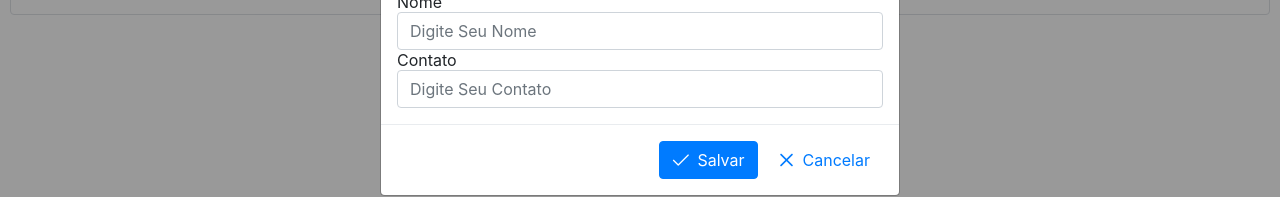
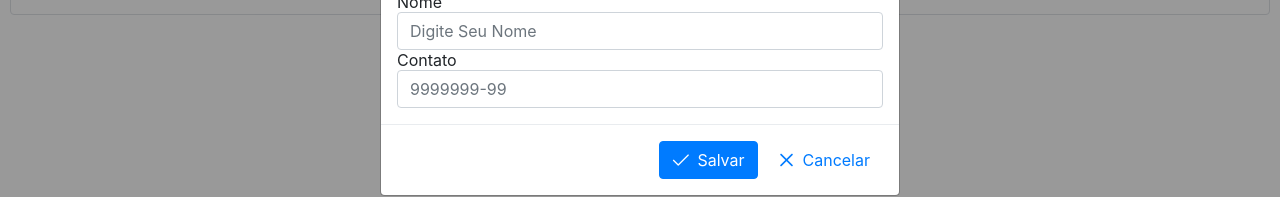
Before and after one commit to jonathasmatos/agenda-ui, a Vue app: page / in a window 1280 px wide. Both pictures are taken after a click on the button "Novo". Shown: the part 347-544 px from the top of the page. Built offline with nearby package versions, Linux system fonts and the light colour scheme; no server answers.

Commit message:
add inputMask

```diff
--- a/src/components/dialog-form.vue
+++ b/src/components/dialog-form.vue
@@ -23,11 +23,12 @@
         </div>
         <div class="field">
           <label for="contact">Contato</label>
-          <InputText
+          <InputMask
             id="contact"
             type="txt"
             v-model="obj.contact"
-            placeholder="Digite Seu Contato"
+            mask="(99) 9999999-99"
+            placeholder="9999999-99"
             maxlength="15"
           />
           <!-- <small class="p-error" v-if="submitted && v$.obj.contact.$invalid"
```
Also changed, not shown: src/App.vue (+5 -10 lines).
